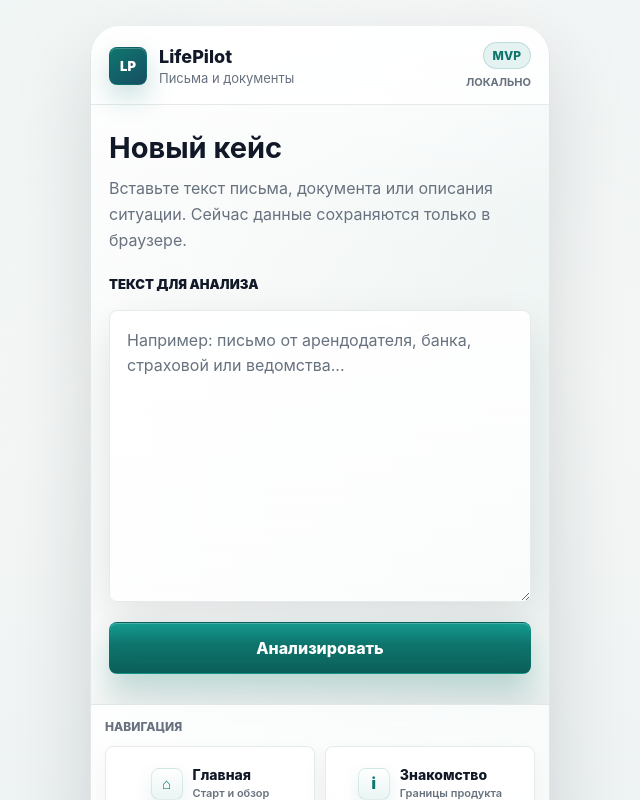
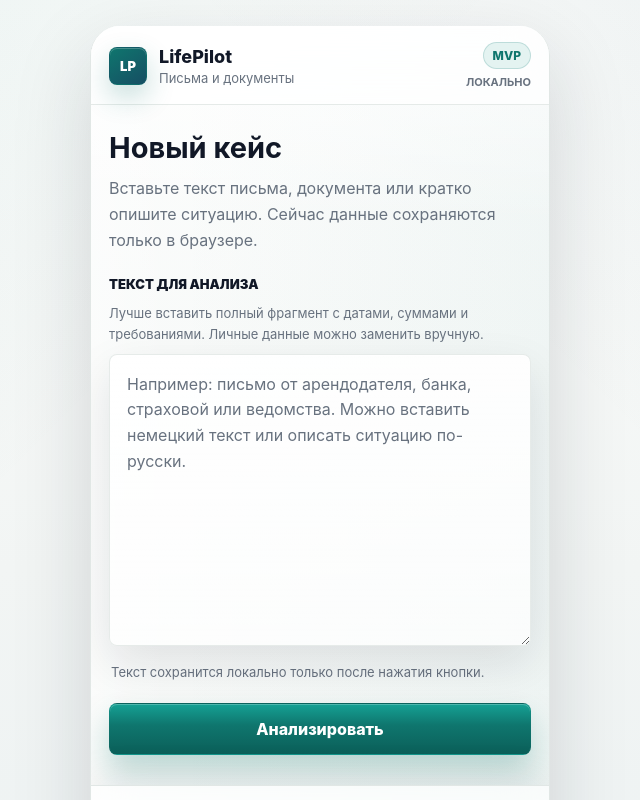
Before and after one commit to Dezus13/Lifepilot, a Next.js app: page /case/new in a window 1280 px wide. Shown: the top 800 px of the page, without its empty margins (320-960 px from the left). Built offline with nearby package versions, Linux system fonts and the light colour scheme.

Commit message:
feat: improve new case flow mvp

```diff
--- a/app/case/new/page.tsx
+++ b/app/case/new/page.tsx
@@ -36,13 +36,17 @@ export default function NewCasePage() {
     <div className="flow-page">
       <div className="flow-heading">
         <h1 className="mobile-title">Новый кейс</h1>
-        <p>Вставьте текст письма, документа или описания ситуации. Сейчас данные сохраняются только в браузере.</p>
+        <p>Вставьте текст письма, документа или кратко опишите ситуацию. Сейчас данные сохраняются только в браузере.</p>
       </div>
 
       <form className="case-form" onSubmit={handleSubmit}>
+        <div className="case-input-group">
           <label className="field-label" htmlFor="case-text">
             Текст для анализа
           </label>
+          <p className="field-hint">
+            Лучше вставить полный фрагмент с датами, суммами и требованиями. Личные данные можно заменить вручную.
+          </p>
           <textarea
             className="case-textarea"
             id="case-text"
@@ -53,12 +57,15 @@ export default function NewCasePage() {
                 setWarning("");
               }
             }}
-          placeholder="Например: письмо от арендодателя, банка, страховой или ведомства..."
+            placeholder="Например: письмо от арендодателя, банка, страховой или ведомства. Можно вставить немецкий текст или описать ситуацию по-русски."
             rows={10}
             value={text}
           />
+        </div>
 
         {warning ? <p className="inline-warning">{warning}</p> : null}
+
+        <p className="case-storage-note">Текст сохранится локально только после нажатия кнопки.</p>
 
         <button className="button primary-action" type="submit">
           Анализировать
--- a/app/globals.css
+++ b/app/globals.css
@@ -414,6 +414,11 @@ a {
   gap: 16px;
 }
 
+.case-input-group {
+  display: grid;
+  gap: 9px;
+}
+
 .field-label,
 .section-label {
   color: var(--text);
@@ -422,6 +427,18 @@ a {
   line-height: 1.4;
   letter-spacing: 0;
   text-transform: uppercase;
+}
+
+.field-hint,
+.case-storage-note {
+  margin: 0;
+  color: var(--text-muted);
+  font-size: 13px;
+  line-height: 1.45;
+}
+
+.case-storage-note {
+  padding: 0 2px;
 }
 
 .case-textarea {
```
Also changed, not shown: 2 other files (tests, documents, lock files or other folders). Lines whose indentation alone changed are shown as unchanged.
